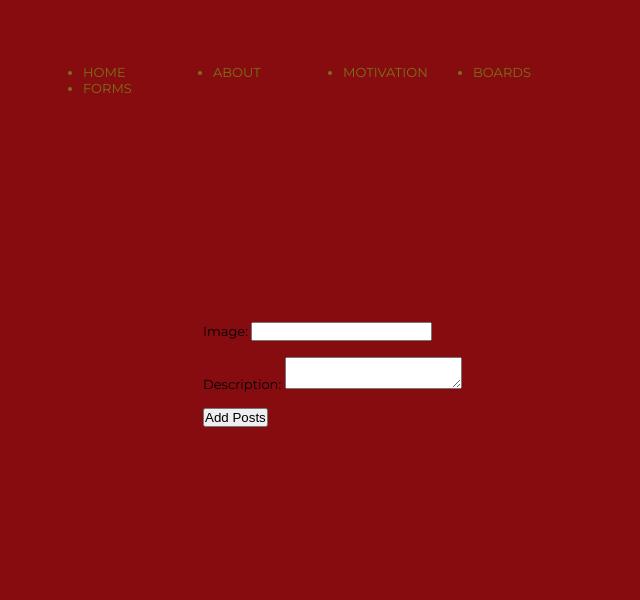
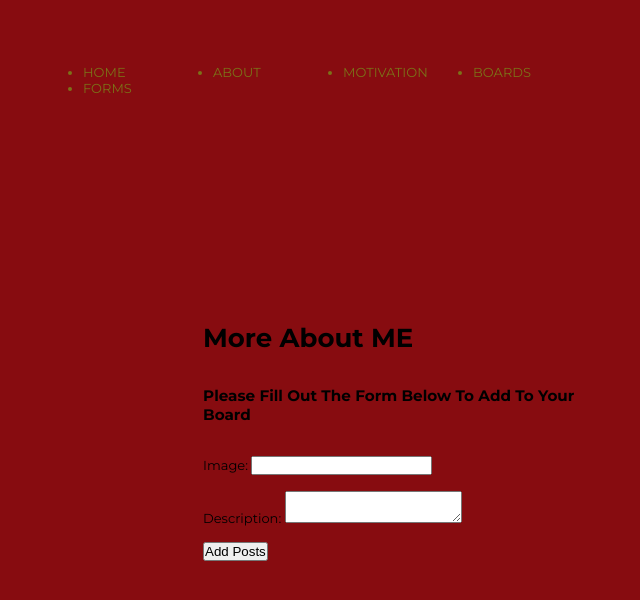
Before and after one commit to DSJR1284/my_app_client, a React (Create React App) app: page /forms in a window 1280 px wide. Shown: the top 600 px of the page, without its empty margins (237-877 px from the left). Built offline with nearby package versions, Linux system fonts and the light colour scheme.

Commit message:
cleaned up board file

```diff
--- a/src/components/Boards.js
+++ b/src/components/Boards.js
@@ -1,11 +1,9 @@
 import React from 'react'
 import { connect } from 'react-redux'
-import { useSelector} from 'react-redux'
+
 import {fetchPosts} from '../actions/postsActions'
 
 const Boards = ({boards,posts}) => {
-    const postsState = useSelector(state => state.posts.posts)
-    console.log(postsState)
     return (
         <div className='Boards'>
             {boards.map(b => <ol>
--- a/src/components/PostsForm.js
+++ b/src/components/PostsForm.js
@@ -1,7 +1,7 @@
 import React, { Component } from 'react'
-import {connect} from 'react-redux'
+import { connect } from 'react-redux'
 
-import { addPost} from '../actions/postsActions'
+import { addPost } from '../actions/postsActions'
 
 class PostsForm extends Component {
 
@@ -26,6 +26,10 @@ class PostsForm extends Component {
     render() {
         return (
             <div className='Form'>
+                <h1>More About ME</h1>
+                <br/><br/>
+                <h3>Please Fill Out The Form Below To Add To Your Board</h3>
+                <br/><br/>
                 <form onSubmit={this.handleSubmit}>
                 <label>Image: </label>
                     <input type='photo' id="photo" value={this.state.image} onChange={this.handleChange} name="image" />
```
Also changed, not shown: src/components/Post.js (+9 -9 lines), 1 other file (tests, documents, lock files or other folders).
